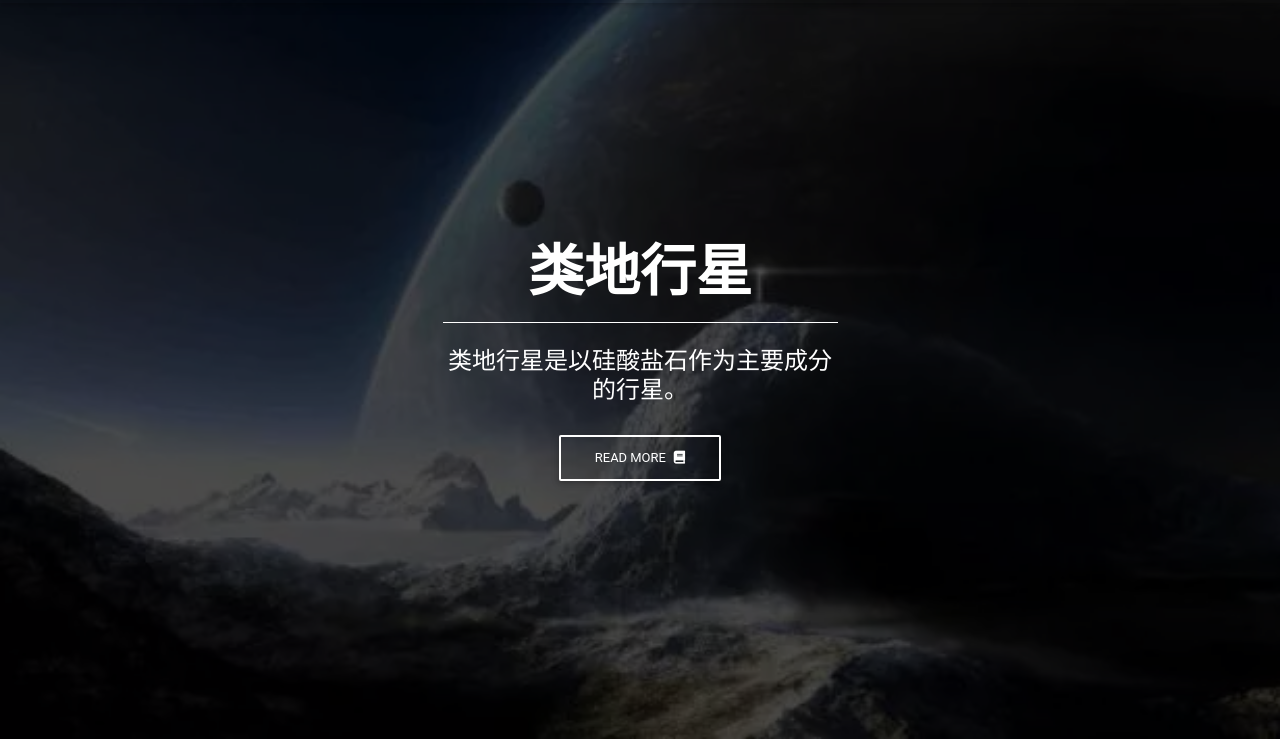
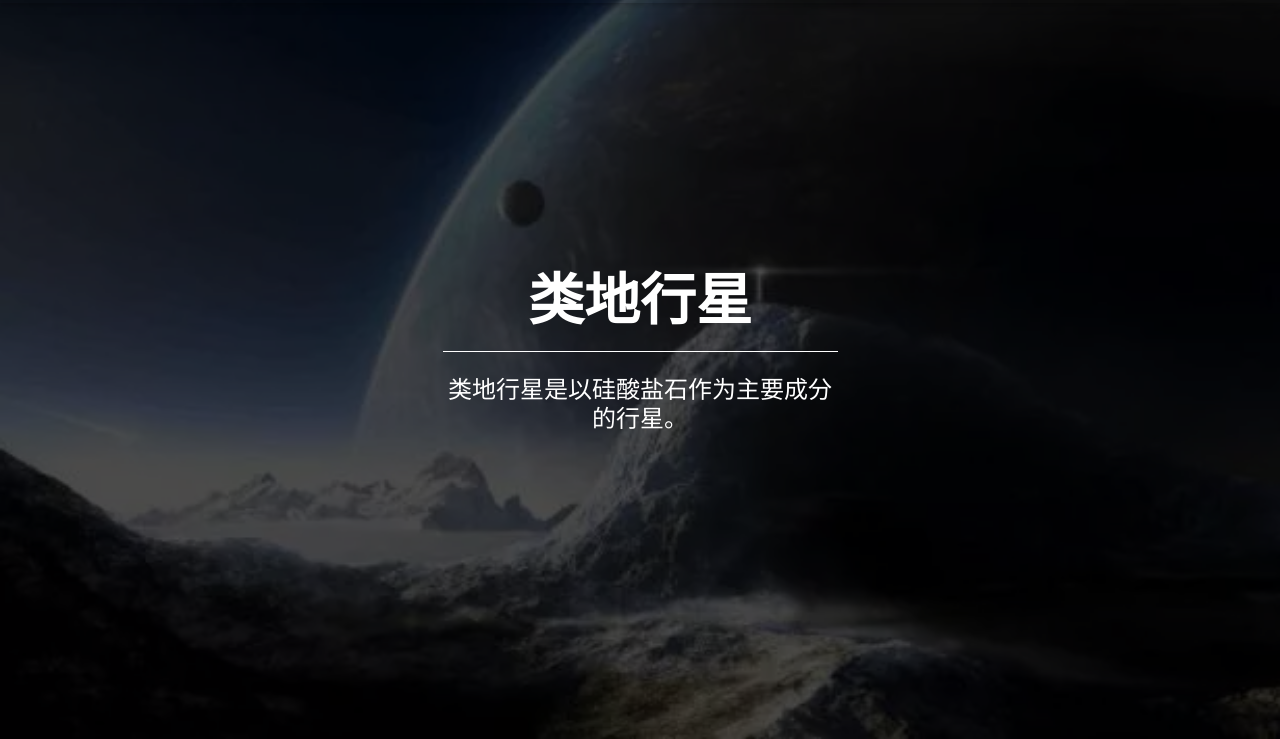
Before and after one commit to jchen1050/yz.io, a plain HTML site: page index.html in a window 1280 px wide. Shown: the part 61-800 px from the top of the page. Drawn offline with Linux system fonts and the light colour scheme.

Commit message:
Update index.html

```diff
--- a/index.html
+++ b/index.html
@@ -94,7 +94,7 @@
 
               <!-- Description -->
               <h4 class="white-text my-4">类地行星是以硅酸盐石作为主要成分的行星。</h4>
-              <button type="button" class="btn btn-outline-white">Read more<i class="fas fa-book ml-2"></i></button>
+
 
             </div>
 
```
